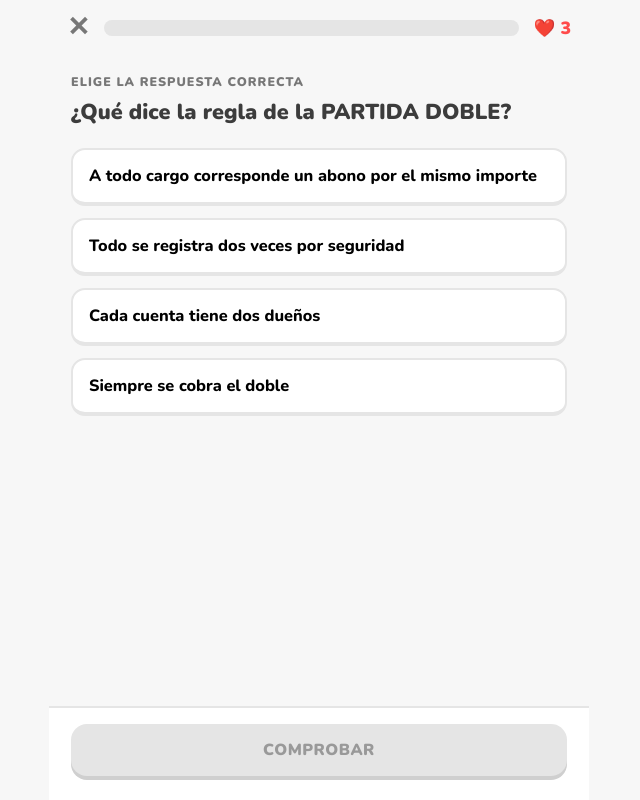
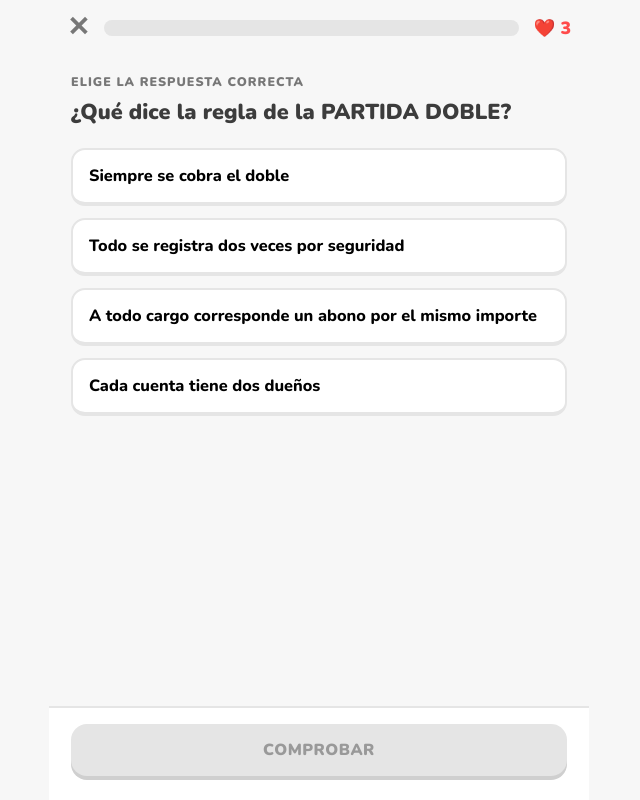
Before and after one commit to cpgermansolis-maker/contaquest, a plain HTML site: page index.html in a window 1280 px wide. Both pictures are taken after a click on the button 640 px from the left and 364 px from the top of the page. Shown: the whole page, without its empty margins (321-961 px from the left). Drawn offline with nearby package versions, Linux system fonts and the light colour scheme.

Commit message:
Barajar opciones de quiz para que la correcta no quede siempre en A
Co-Authored-By: Claude Opus 4.8 <noreply@anthropic.com>

```diff
--- a/index.html
+++ b/index.html
@@ -552,10 +552,16 @@ function ir(p){
    ============================================================ */
 let L=null;
 function getMazo(id,propio){return (propio?S.misMazos:MAZOS).find(m=>m.id===id)||MAZOS.find(m=>m.id===id)||S.misMazos.find(m=>m.id===id);}
+// baraja las opciones de una pregunta de opción múltiple para que la correcta no quede siempre en la misma posición
+function barajarMulti(c){
+  const idx=c.opciones.map((_,i)=>i);
+  for(let i=idx.length-1;i>0;i--){const j=Math.floor(Math.random()*(i+1));const t=idx[i];idx[i]=idx[j];idx[j]=t;}
+  return Object.assign({},c,{opciones:idx.map(k=>c.opciones[k]),correcta:idx.indexOf(c.correcta)});
+}
 function iniciarLeccion(id,propio){
   const m=getMazo(id,propio);
   if(!m||!m.cards.length){toast('Ese mazo no tiene tarjetas');return;}
-  L={mazo:m,propio,cola:m.cards.map((c,i)=>({c,i})),idx:0,vidas:3,aciertos:0,fallos:0,total:m.cards.length,xpGan:0,contestada:false,sel:null};
+  L={mazo:m,propio,cola:m.cards.map((c,i)=>({c:c.tipo==='multi'?barajarMulti(c):c,i})),idx:0,vidas:3,aciertos:0,fallos:0,total:m.cards.length,xpGan:0,contestada:false,sel:null};
   document.querySelectorAll('.pantalla').forEach(x=>x.classList.remove('activa'));
   document.getElementById('p-leccion').classList.add('activa');
   document.getElementById('nav').style.display='none';
```
